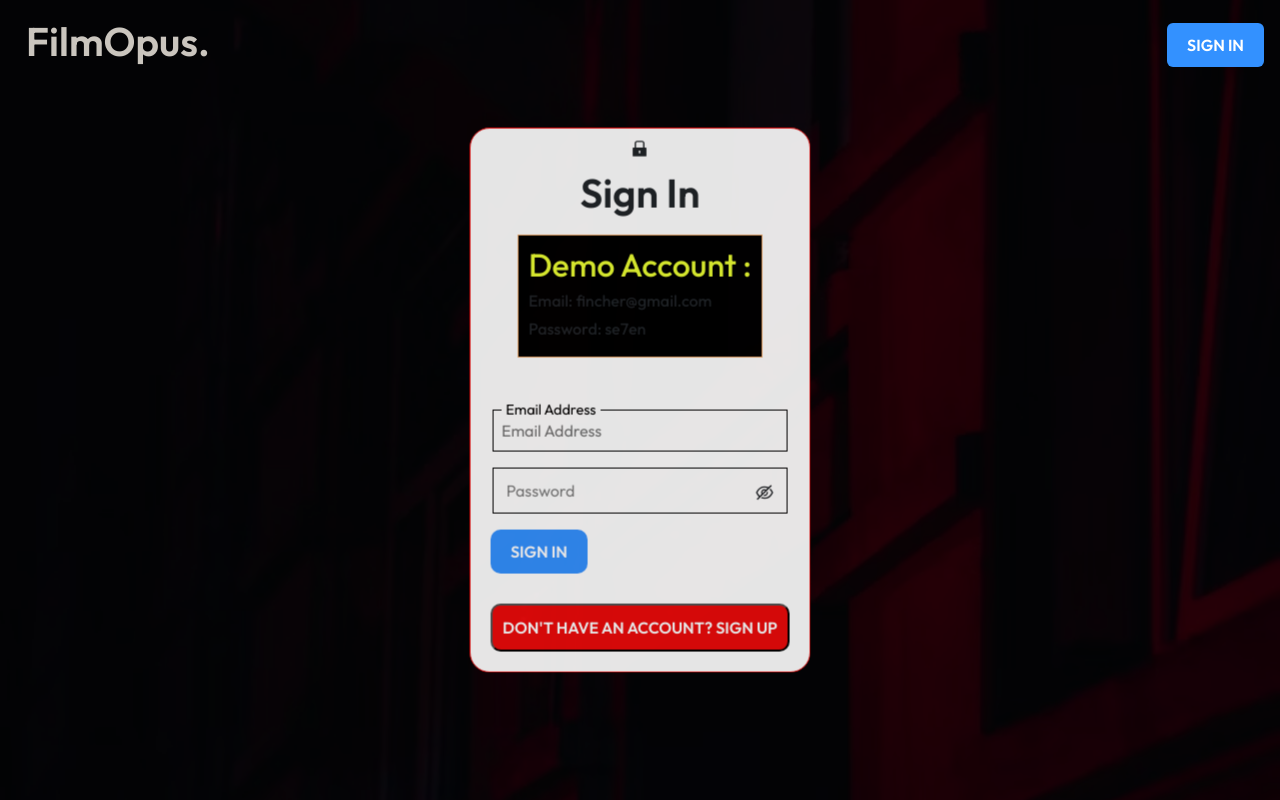
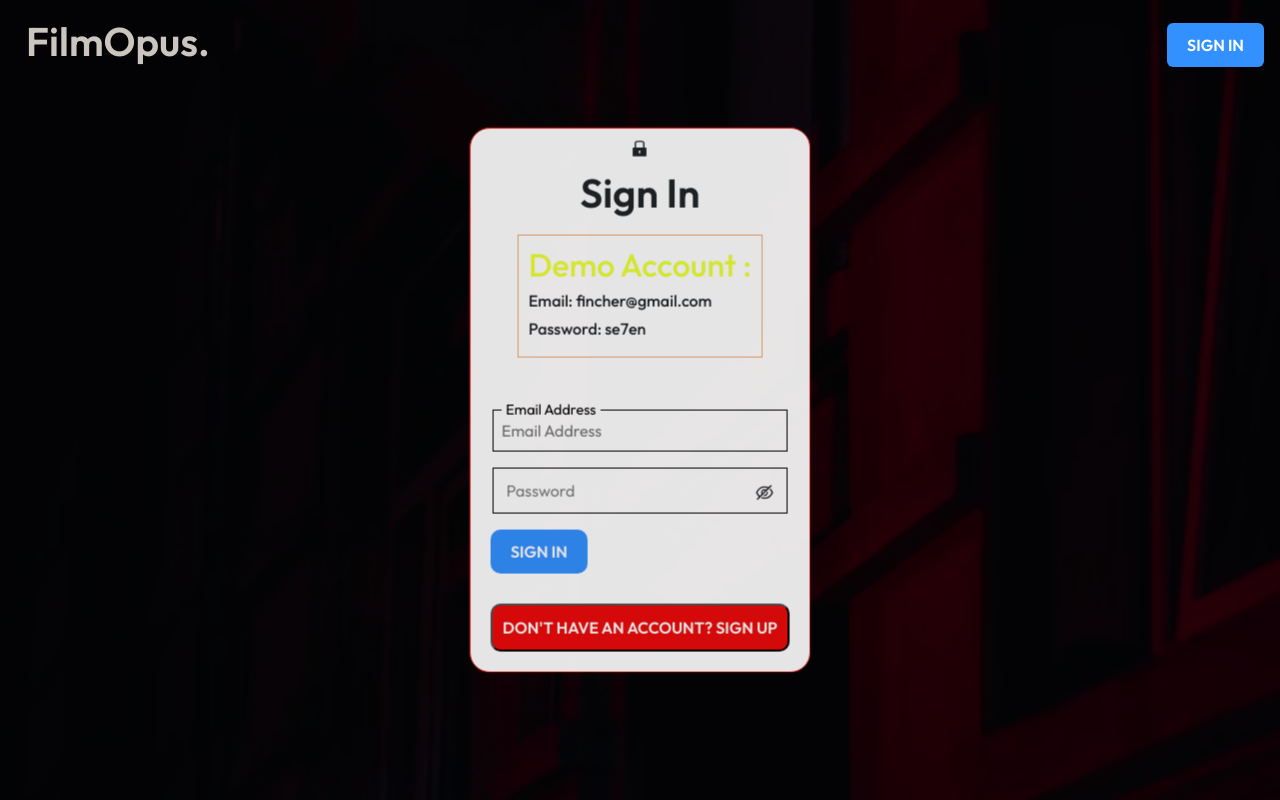
Before and after one commit to rishabh-kumarr/filmopus, a React (Vite) app in the folder client/: page /signin in a window 1280 px wide. Built offline with nearby package versions, Linux system fonts and the light colour scheme.

Commit message:
Final Changes

```diff
--- a/client/src/components/User/User.css
+++ b/client/src/components/User/User.css
@@ -28,7 +28,7 @@
 
 .demo {
     border: 1px solid #ecaa6c;
-    background: #000;
+    /* background: #000; */
     padding: 10px;
     text-align: justify;
 }
```
